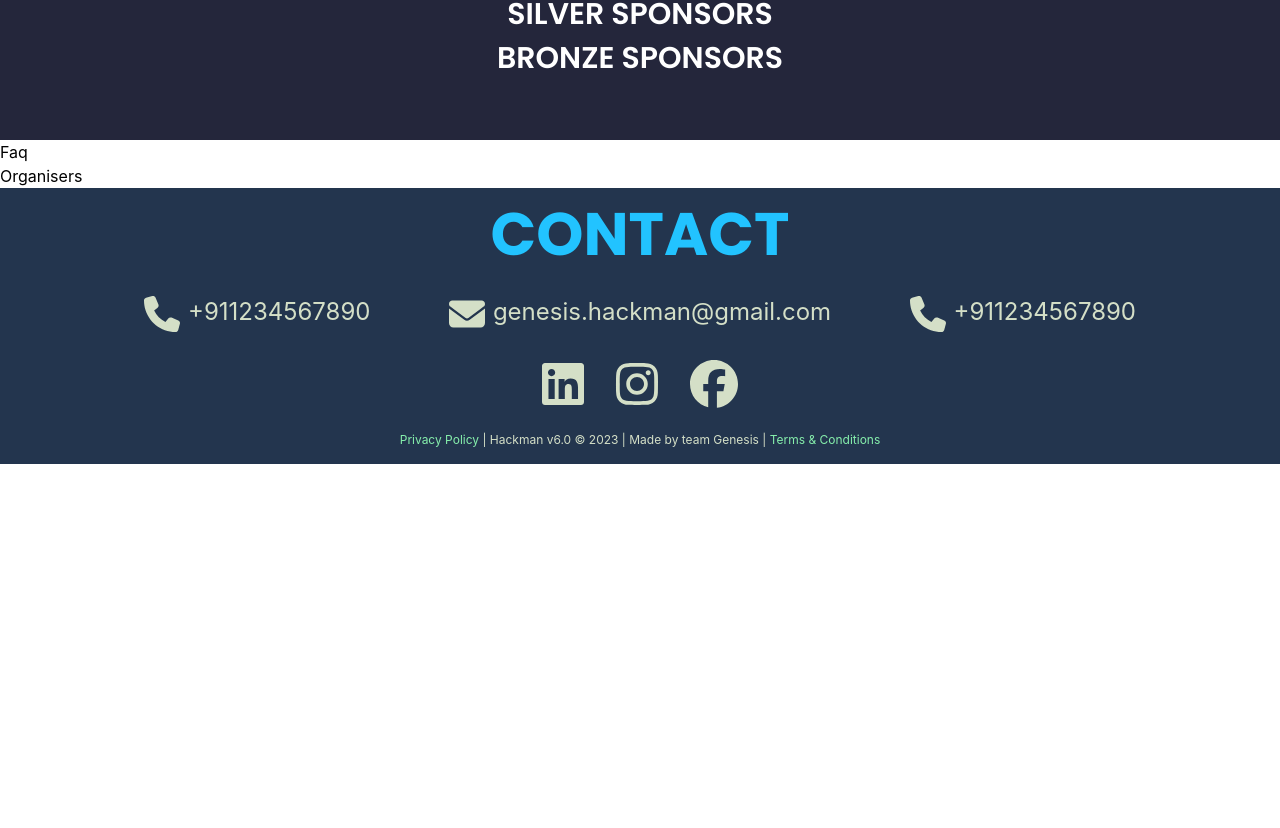
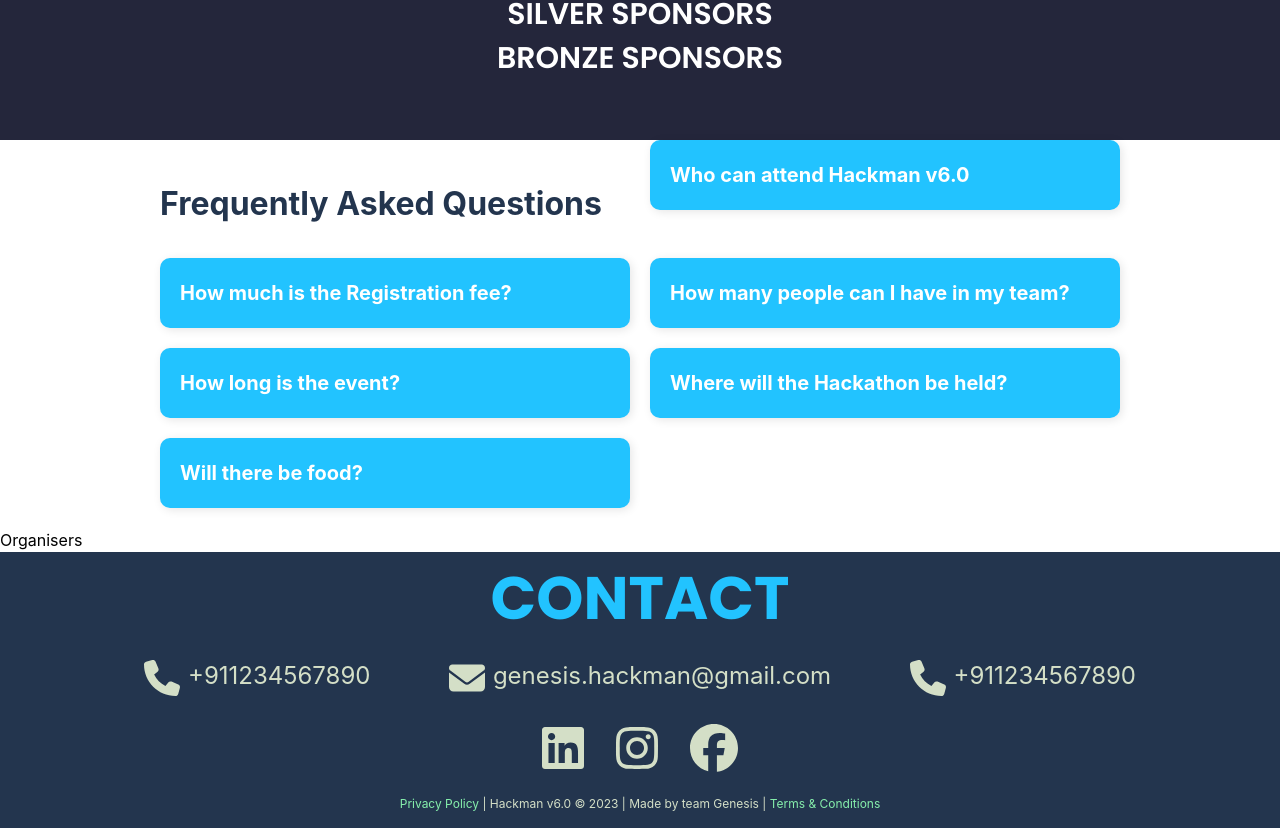
Before and after one commit to Genesis-ISE-DSCE/hackmanv6, a React (Create React App) app in the folder frontend/: page / in a window 1280 px wide. Shown: the part 2994-3822 px from the top of the page. Before the commit the page ends 3458 px from the top, so only its background shows below. Built offline with nearby package versions, Linux system fonts and the light colour scheme.

Commit message:
Added FAQs

```diff
--- a/frontend/src/App.css
+++ b/frontend/src/App.css
@@ -36,3 +36,84 @@
     transform: rotate(360deg);
   }
 }
+
+
+.faq-section {
+  max-width: 960px;
+  margin: 0 auto;
+  display: flex;
+  flex-wrap: wrap;
+  justify-content: space-between;
+}
+
+.faq-section-title {
+  text-align: center;
+  margin-top: 40px;
+  margin-bottom: 30px;
+  font-size: 32px;
+  font-weight: bold;
+  color: #23354E;
+}
+
+.faq-question {
+  width: calc(50% - 10px);
+  margin-bottom: 20px;
+}
+
+@media screen and (max-width: 768px) {
+  .faq-question {
+    width: 100%;
+  }
+}
+
+
+.faq-question-button {
+  background-color: #22C3FF;
+  color: #ffffff;
+  width: 100%;
+  text-align: left;
+  font-size: 20px;
+  font-weight: bold;
+  cursor: pointer;
+  display: flex;
+  justify-content: space-between;
+  margin-right: 10px;
+  align-items: center;
+  padding: 20px;
+  border-radius: 10px;
+  box-shadow: 2px 2px 10px rgba(0, 0, 0, 0.1);
+  transition: background-color 0.3s ease;
+}
+
+.faq-question-button:hover {
+  background-color: #23354E;
+}
+
+.faq-question-button:active {
+  transform: translateY(2px);
+}
+
+.faq-question-button svg {
+  width: 20px;
+  height: 20px;
+  fill: #ffffff;
+  transition: transform 0.3s ease;
+}
+
+.faq-question-button:hover svg {
+  transform: rotate(45deg);
+}
+
+.faq-question-button.expanded svg {
+  transform: rotate(-135deg);
+}
+
+.faq-answer {
+  background-color: #ffffff;
+  padding: 20px;
+  font-size: 16px;
+  color: #23354E;
+  border-radius: 10px;
+  box-shadow: 2px 2px 10px rgba(0, 0, 0, 0.1);
+  line-height: 1.5;
+}
--- a/frontend/src/components/Faq.jsx
+++ b/frontend/src/components/Faq.jsx
@@ -1,7 +1,60 @@
-function Faq() {
-    return (
-        <div id ="faq">Faq</div>
-    );
-}
+import React, { useState } from 'react';
+import '../App.css';
+const Faq = () => {
+  // State to keep track of the expanded/collapsed state of each question
+  const [expanded, setExpanded] = useState(false);
+
+  // Array of FAQ questions and answers
+  const faqList = [
+    {
+      question: 'Who can attend Hackman v6.0',
+      answer: 'The only restriction is that you must be a student! You should have a valid current University / College ID. Build your team and register.'
+    },
+    {
+      question: 'How much is the Registration fee?',
+      answer: 'The registration fees for Hackman v6.0 is ₹400 per team in the team.'
+    },
+    {
+      question: 'How many people can I have in my team?',
+      answer: 'You can have a maximum of 3 members and a minimum of 1 in a team!'
+    }
+    ,
+    {
+      question: 'How long is the event?',
+      answer: 'Everybody gets an approx. of 22 hours to work on their hacks. Including inauguration and prize distributions etc, the entire event lasts for about 24 hours. You are free to leave the venue before 7 PM on day one and come back the next morning after 6 AM.      '
+    },
+    {
+      question: 'Where will the Hackathon be held?',
+      answer: 'Department of Information Science and Engineering (Building no. 19), Dayananda Sagar College of Engineering, Kumaraswamy Layout, Bengaluru - 560078'
+    }
+    ,
+    {
+      question:  'Will there be food?',
+      answer: 'Yes. Two lunches, dinner and breakfast will be provided.'    }
+  ];
+
+  // Function to toggle the expanded/collapsed state of a question
+  const toggleExpand = (index) => {
+    setExpanded((prevState) => ({
+      ...prevState,
+      [index]: !prevState[index]
+    }));
+  };
+
+  return (
+    <div className="faq-section">
+      <h1 className="faq-section-title">Frequently Asked Questions</h1>
+      {faqList.map((faq, index) => (
+        <div key={index} className="faq-question">
+          <button onClick={() => toggleExpand(index)} className="faq-question-button">
+            {faq.question}
+            {expanded[index]}
+          </button>
+          {expanded[index] && <p className="faq-answer">{faq.answer}</p>}
+        </div>
+      ))}
+    </div>
+  );
+};
 
 export default Faq;
```
